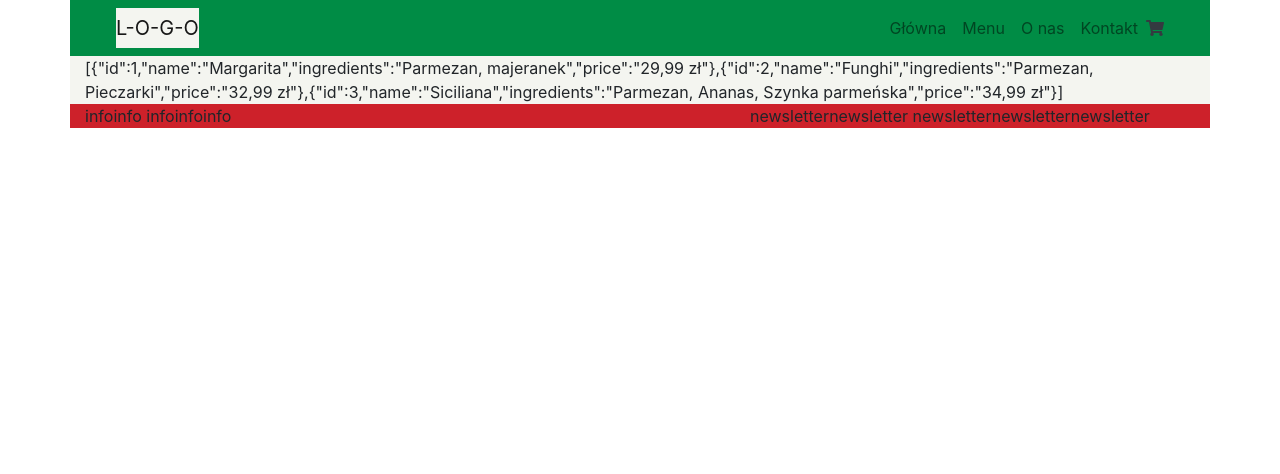
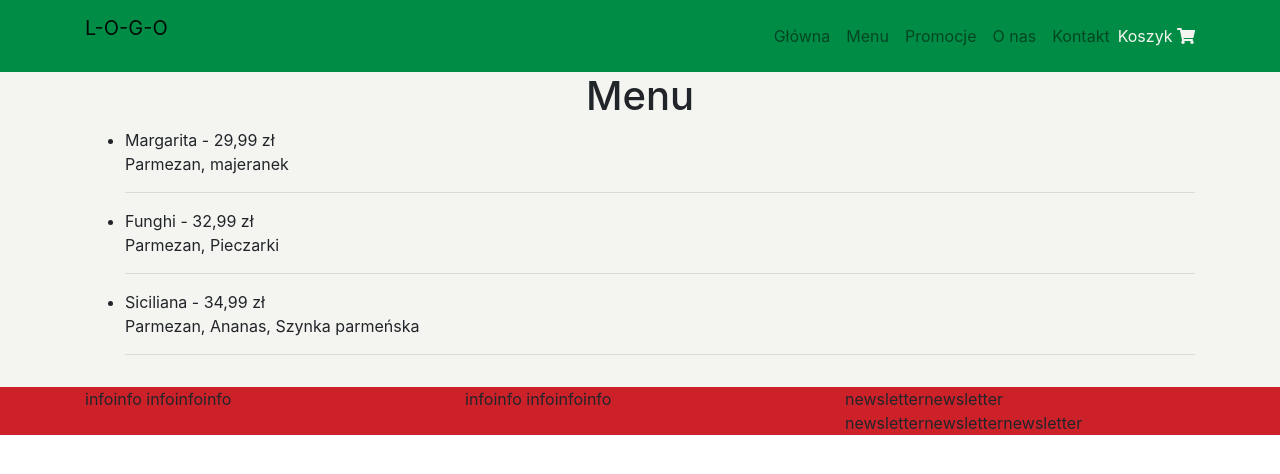
Before and after one commit to sebastian-mscisz/LaStravaganza-Project, a React app: page / in a window 1280 px wide. Shown: the top 474 px of the page. Built offline with nearby package versions, Linux system fonts and the light colour scheme.

Commit message:
update react components, add fetch data from json file,

```diff
--- a/src/assets/data/menu.json
+++ b/src/assets/data/menu.json
@@ -1,4 +1,5 @@
-[
+{
+  "results": [
     {
       "id": 1,
       "name": "Margarita",
@@ -18,3 +19,4 @@
       "price": "34,99 zł"
     }
   ]
+}
--- a/src/components/App.js
+++ b/src/components/App.js
@@ -3,9 +3,7 @@ import Header from "./Header";
 import Footer from "./Footer";
 import Content from "./Content";
 
-class App extends Component {
-  state = {};
-  render() {
+const App = () => {
   return (
     <>
       <Header />
@@ -13,7 +11,6 @@ class App extends Component {
       <Footer />
     </>
   );
-  }
-}
+};
 
 export default App;
--- a/src/components/Content.js
+++ b/src/components/Content.js
@@ -1,11 +1,20 @@
 import React, { Component } from "react";
 import ItemList from "./ItemList";
+import data from "../assets/data/menu.json";
 
 class Content extends Component {
+  state = {
+    itemList: [],
+  };
+  componentDidMount() {
+    this.setState({
+      itemList: data.results,
+    });
+  }
   render() {
     return (
       <div className="container bg-secondary">
-        <ItemList />
+        <ItemList list={this.state.itemList} />
       </div>
     );
   }
--- a/src/components/Footer.js
+++ b/src/components/Footer.js
@@ -1,20 +1,21 @@
 import React, { Component } from "react";
 
-class Footer extends Component {
-  render() {
-    return (
-      <footer>
-        <div className="container bg-tertiary">
+const Footer = () => {
+  return (
+    <footer>
+      <div className="bg-tertiary">
+        <div className="container">
           <div className="row">
-            <div className="col-md-7">infoinfo infoinfoinfo</div>
-            <div className="col-md-5">
+            <div className="col-md-4">infoinfo infoinfoinfo</div>
+            <div className="col-md-4">infoinfo infoinfoinfo</div>
+            <div className="col-md-4">
               newsletternewsletter newsletternewsletternewsletter
             </div>
           </div>
         </div>
-      </footer>
-    );
-  }
-}
+      </div>
+    </footer>
+  );
+};
 
 export default Footer;
--- a/src/components/Header.js
+++ b/src/components/Header.js
@@ -3,15 +3,14 @@ import Logo from "./Logo";
 import Menu from "./Menu";
 import ShopCart from "./ShopCart";
 
-class Header extends Component {
-  render() {
+const Header = () => {
   return (
-      <div className="container bg-primary">
+    <div className="bg-primary">
       <nav className="navbar navbar-expand-lg sticky-top navbar-light">
         <div className="container">
           <Logo />
           <button
-              class="navbar-toggler"
+            className="navbar-toggler"
             type="button"
             data-toggle="collapse"
             data-target="#navbarMenu"
@@ -19,10 +18,10 @@ class Header extends Component {
             aria-expanded="false"
             aria-label="Toogle navigation"
           >
-              <span class="navbar-toggler-icon"></span>
+            <span className="navbar-toggler-icon"></span>
           </button>
           <div
-              class="collapse navbar-collapse justify-content-end"
+            className="collapse navbar-collapse justify-content-end"
             id="navbarMenu"
           >
             <Menu />
@@ -32,7 +31,6 @@ class Header extends Component {
       </nav>
     </div>
   );
-  }
-}
+};
 
 export default Header;
--- a/src/components/Item.js
+++ b/src/components/Item.js
@@ -1,15 +1,15 @@
 import React, { Component } from "react";
 
-class Item extends Component {
-  render() {
-    return (
-      <div className="navbar-nav">
-        <a href="#">
-          <span class="fas fa-shopping-cart text-dark"></span>
-        </a>
-      </div>
-    );
-  }
-}
+const Item = (props) => {
+  console.log(props);
+  return (
+    <li key={props.id}>
+      {props.name} - {props.price}
+      <br />
+      {props.ingredients}
+      <hr />
+    </li>
+  );
+};
 
 export default Item;
--- a/src/components/ItemList.js
+++ b/src/components/ItemList.js
@@ -1,23 +1,23 @@
 import React, { Component } from "react";
 import Item from "./Item";
-import data from "../assets/data/menu.json";
 
-class ItemList extends Component {
-  state = {
-    itemList: [],
-  };
-  componentDidMount() {
-    this.setState({
-      itemList: JSON.stringify(data),
-    });
-  }
-  render() {
-    return (
-      <>
-        <div className="navbar-nav">{this.state.itemList}</div>
-      </>
-    );
-  }
-}
+const ItemList = (props) => {
+  const items = props.list.map((item) => (
+    <Item
+      id={item.id}
+      name={item.name}
+      price={item.price}
+      ingredients={item.ingredients}
+    />
+  ));
+  return (
+    <>
+      <div className="navbar-nav">
+        <h1 className="h1 text-center">Menu</h1>
+        <ul>{items}</ul>
+      </div>
+    </>
+  );
+};
 
 export default ItemList;
--- a/src/components/Logo.js
+++ b/src/components/Logo.js
@@ -1,13 +1,7 @@
 import React, { Component } from "react";
 
-class Logo extends Component {
-  render() {
-    return (
-      <a href="#" className="navbar-brand bg-secondary">
-        L-O-G-O
-      </a>
-    );
-  }
-}
+const Logo = () => {
+  return <p className="navbar-brand">L-O-G-O</p>;
+};
 
 export default Logo;
--- a/src/components/Menu.js
+++ b/src/components/Menu.js
@@ -1,7 +1,6 @@
 import React, { Component } from "react";
 
-class Menu extends Component {
-  render() {
+const Menu = () => {
   return (
     <ul className="navbar-nav navbar-right">
       <li className="nav-item">
@@ -16,6 +15,11 @@ class Menu extends Component {
       </li>
       <li className="nav-item">
         <a href="" className="nav-link">
+          Promocje
+        </a>
+      </li>
+      <li className="nav-item">
+        <a href="" className="nav-link">
           O nas
         </a>
       </li>
@@ -26,7 +30,6 @@ class Menu extends Component {
       </li>
     </ul>
   );
-  }
-}
+};
 
 export default Menu;
--- a/src/components/ShopCart.js
+++ b/src/components/ShopCart.js
@@ -4,8 +4,8 @@ class ShopCart extends Component {
   render() {
     return (
       <div className="navbar-nav">
-        <a href="#">
-          <span class="fas fa-shopping-cart text-dark"></span>
+        <a href="#" className="text-secondary">
+          Koszyk <span className="fas fa-shopping-cart text-secondary"></span>
         </a>
       </div>
     );
--- a/src/templates/index.html
+++ b/src/templates/index.html
@@ -6,6 +6,6 @@
     <title>Restauracja La Stravaganza</title>
   </head>
   <body>
-    <div id="root"></div>
+    <div id="root" class="bg-secondary"></div>
   </body>
 </html>
```
Lines whose indentation alone changed are shown as unchanged.
